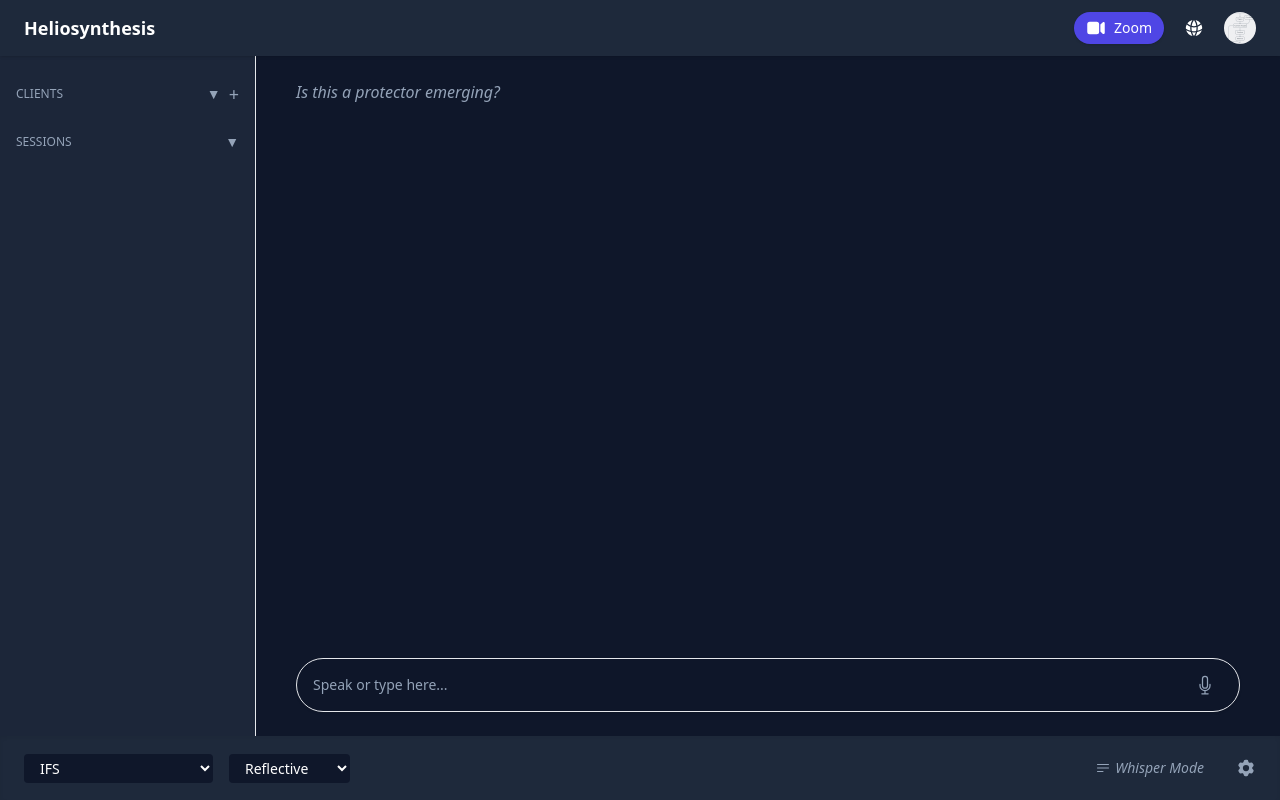
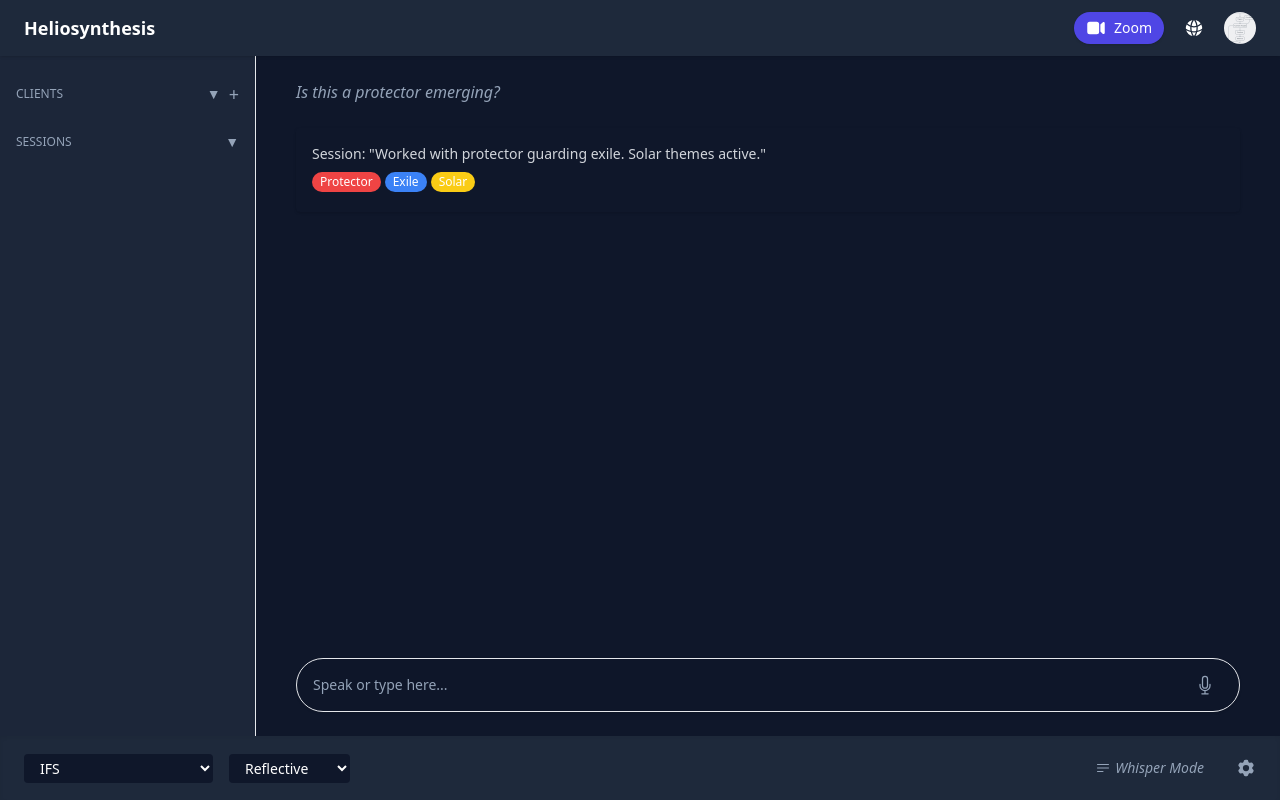
Before and after one commit to stopinder/helios-demo-sandbox, a JavaScript app: page / in a window 1280 px wide. Built offline with nearby package versions, Linux system fonts and the light colour scheme.

Commit message:
Add tag demo block and fix layout in TherapistView.vue

```diff
--- /dev/null
+++ b/src/components/TagBadge.vue
@@ -0,0 +1,13 @@
+<template>
+  <span
+      class="inline-block text-xs text-white rounded-full px-2 py-0.5 mr-1 mb-1"
+      :class="tag.color || 'bg-slate-600'"
+  >
+    {{ tag.name }}
+  </span>
+</template>
+
+<script setup lang="ts">
+import type { Tag } from '../../types/tags'
+defineProps<{ tag: Tag }>()
+</script>
--- /dev/null
+++ b/src/data/sampleTags.ts
@@ -0,0 +1,7 @@
+import { Tag } from '../../types/tags'
+
+export const sampleTags: Tag[] = [
+    { id: '1', name: 'Protector', category: 'IFS', color: 'bg-red-500' },
+    { id: '2', name: 'Exile', category: 'IFS', color: 'bg-blue-500' },
+    { id: '3', name: 'Solar', category: 'Astro', color: 'bg-yellow-400' }
+]
--- /dev/null
+++ b/src/types/tags.ts
@@ -0,0 +1,7 @@
+export type Tag = {
+    id: string
+    name: string
+    category: 'IFS' | 'Astro' | 'Mode' | 'Custom'
+    color?: string
+    description?: string
+}
--- a/src/views/helios/TherapistView.vue
+++ b/src/views/helios/TherapistView.vue
@@ -57,6 +57,18 @@
       <!-- Main Canvas -->
       <div class="flex-1 relative px-10 py-6 overflow-y-auto">
         <p class="italic text-faded mb-6">Is this a protector emerging?</p>
+
+        <!-- 🟡 Tag Demo Block -->
+        <div class="bg-slate-800 rounded p-4 shadow mb-6">
+          <p class="text-sm text-gray-300 mb-2">
+            Session: "Worked with protector guarding exile. Solar themes active."
+          </p>
+          <div class="flex flex-wrap">
+            <TagBadge v-for="tag in session.tags" :key="tag.id" :tag="tag" />
+          </div>
+        </div>
+
+        <!-- Message Box -->
         <div class="absolute bottom-6 transition-all duration-200" :class="showPanel ? 'left-10 right-[350px]' : 'left-10 right-10'">
           <div class="flex items-center gap-3 bg-midnight/70 border border-slate-700 rounded-full px-4 py-2 shadow backdrop-blur-md">
             <input v-model="message" type="text" placeholder="Speak or type here..." class="flex-1 bg-transparent text-white placeholder-faded focus:outline-none text-sm" />
@@ -76,6 +88,7 @@
             <p class="text-lg font-semibold">Annie Wilson</p>
             <p class="text-sm text-faded">annie@example.com</p>
           </div>
+
           <!-- Collapsible Past Sessions -->
           <div>
             <button @click="showPastSessions = !showPastSessions" class="w-full flex justify-between items-center text-xs uppercase text-faded tracking-wide mb-2">
@@ -132,23 +145,30 @@ import { ref } from 'vue'
 import { VideoCameraIcon, GlobeAltIcon, Cog6ToothIcon } from '@heroicons/vue/24/solid'
 import { MicrophoneIcon, Bars3BottomLeftIcon } from '@heroicons/vue/24/outline'
 
+// ✅ RELATIVE IMPORTS (matching your project structure)
+import TagBadge from '../../components/TagBadge.vue'
+import { sampleTags } from '../../data/sampleTags'
+
+const session = {
+  id: 'demo1',
+  summary: 'Worked with protector guarding exile. Solar themes active.',
+  tags: [sampleTags[0], sampleTags[1], sampleTags[2]], // Protector, Exile, Solar
+}
+
 const showClients = ref(false)
 const showSessions = ref(false)
 const showAddClientModal = ref(false)
 const newClientName = ref('')
-
 const clients = ref([
   { name: 'Annie Wilson' },
   { name: 'Ben Carter' },
   { name: 'Clara Lee' }
 ])
-
 const sessions = ref([
   { label: 'July 9 - Check-in', date: '2025-07-09' },
   { label: 'July 2 - Processing', date: '2025-07-02' },
   { label: 'June 24 - Assessment', date: '2025-06-24' }
 ])
-
 const pastSessions = ref([
   {
     date: '2025-07-09',
@@ -166,7 +186,6 @@ const pastSessions = ref([
     summary: 'Initial mapping of protectors and exiles. Identified resistance to inner attention.'
   }
 ])
-
 const selectedSessionIndex = ref(null)
 const showPanel = ref(false)
 const showMap = ref(false)
```
